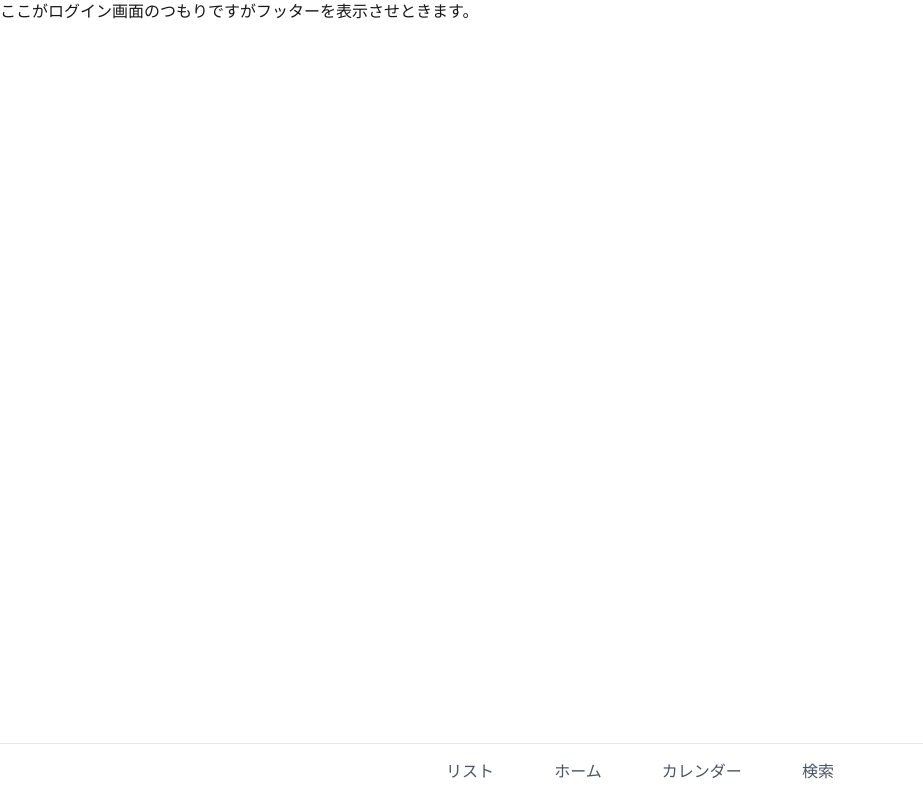
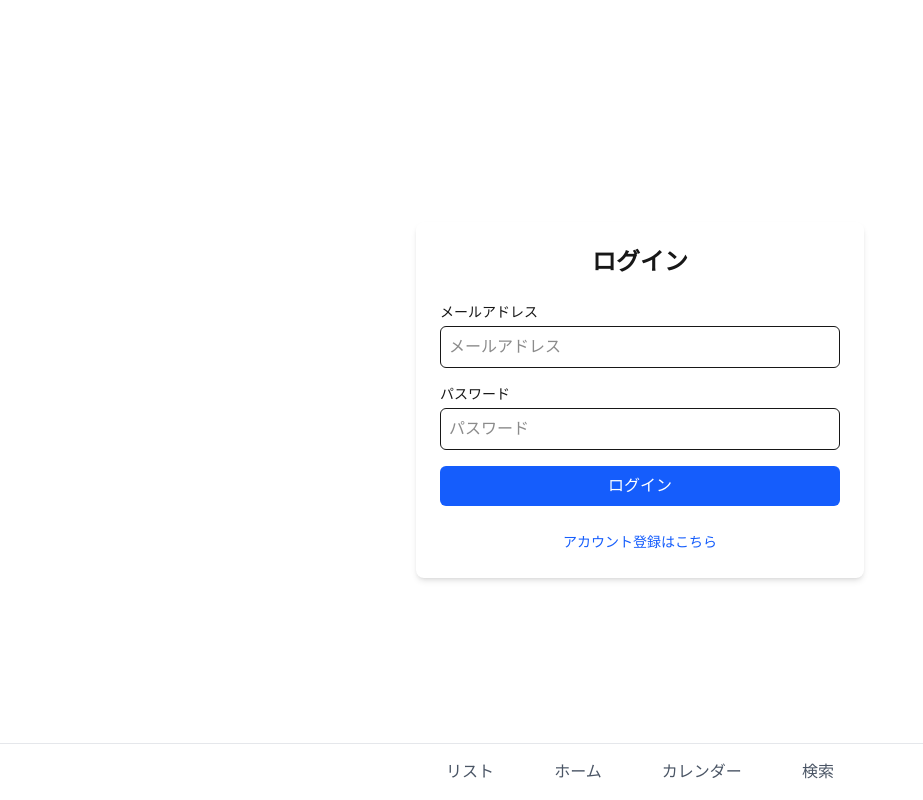
Before and after one commit to gutto79/practice_of_information_systems_pr1_group03, a Next.js app: page / in a window 1280 px wide. Shown: the whole page, without its empty margins (0-923 px from the left). Built offline with nearby package versions, Linux system fonts and the light colour scheme; no server answers.

Commit message:
seedとログイン機能実装

```diff
--- /dev/null
+++ b/app/auth/callback/route.ts
@@ -0,0 +1,17 @@
+import { createRouteHandlerClient } from "@supabase/auth-helpers-nextjs";
+import { cookies } from "next/headers";
+import { NextRequest, NextResponse } from "next/server";
+
+export async function GET(request: NextRequest) {
+  const requestUrl = new URL(request.url);
+  const code = requestUrl.searchParams.get("code");
+
+  if (code) {
+    const cookieStore = cookies();
+    const supabase = createRouteHandlerClient({ cookies: () => cookieStore });
+    await supabase.auth.exchangeCodeForSession(code);
+  }
+
+  // Authentication completed, redirect to dashboard
+  return NextResponse.redirect(new URL("/dashboard", request.url));
+}
--- a/app/page.tsx
+++ b/app/page.tsx
@@ -1,4 +1,4 @@
-import LoginContainer from "@/components/display/LoginContainer";
+import LoginContainer from "@/feature/login/display/loginContainer";
 
 export default function Home() {
   return <LoginContainer />;
--- /dev/null
+++ b/components/LogoutButton.tsx
@@ -0,0 +1,26 @@
+"use client";
+
+import { useRouter } from "next/navigation";
+import supabase from "@/lib/supabase";
+
+export default function LogoutButton() {
+  const router = useRouter();
+
+  const handleLogout = async () => {
+    // セッションを破棄
+    await supabase.auth.signOut();
+
+    // ページをリフレッシュしてミドルウェアに再評価させる
+    router.refresh();
+    router.push("/login");
+  };
+
+  return (
+    <button
+      onClick={handleLogout}
+      className="px-4 py-2 text-white bg-red-600 rounded-md hover:bg-red-700"
+    >
+      ログアウト
+    </button>
+  );
+}
--- a/components/display/LoginContainer.tsx
+++ /dev/null
@@ -1,13 +0,0 @@
-import React from "react";
-import Footer from "./Footer";
-
-const LoginContainer: React.FC = () => {
-  return (
-    <div className="min-h-screen flex flex-col">
-      ここがログイン画面のつもりですがフッターを表示させときます。
-      <Footer />
-    </div>
-  );
-};
-
-export default LoginContainer;
--- a/feature/login/display/loginDisplay.tsx
+++ b/feature/login/display/loginDisplay.tsx
@@ -1,7 +1,132 @@
-import React from "react";
+"use client";
+
+import React, { useState } from "react";
+import supabase from "@/lib/supabase";
+import { useRouter } from "next/navigation";
 
 const LoginDisplay: React.FC = () => {
-  return <div>ログイン画面</div>;
+  const [email, setEmail] = useState("");
+  const [password, setPassword] = useState("");
+  const [loading, setLoading] = useState(false);
+  const [error, setError] = useState<string | null>(null);
+  const router = useRouter();
+
+  const handleLogin = async (e: React.FormEvent) => {
+    e.preventDefault();
+    setLoading(true);
+    setError(null);
+
+    try {
+      const { error } = await supabase.auth.signInWithPassword({
+        email,
+        password,
+      });
+
+      if (error) throw error;
+
+      // ログイン成功
+      router.push("/home"); // ログイン後のリダイレクト先
+      router.refresh();
+    } catch (err) {
+      setError(err instanceof Error ? err.message : "ログインに失敗しました");
+    } finally {
+      setLoading(false);
+    }
+  };
+
+  const handleSignUp = async () => {
+    setLoading(true);
+    setError(null);
+
+    try {
+      const { error } = await supabase.auth.signUp({
+        email,
+        password,
+        options: {
+          emailRedirectTo: `${window.location.origin}/auth/callback`,
+        },
+      });
+
+      if (error) throw error;
+
+      // 登録メール送信成功
+      alert("確認メールを送信しました。メールをご確認ください。");
+    } catch (err) {
+      setError(
+        err instanceof Error ? err.message : "サインアップに失敗しました"
+      );
+    } finally {
+      setLoading(false);
+    }
+  };
+
+  return (
+    <div className="flex flex-col items-center justify-center min-h-screen p-4">
+      <div className="w-full max-w-md p-6 bg-white rounded-lg shadow-md">
+        <h1 className="mb-6 text-2xl font-bold text-center">ログイン</h1>
+
+        {error && (
+          <div className="p-3 mb-4 text-sm text-red-700 bg-red-100 rounded-lg">
+            {error}
+          </div>
+        )}
+
+        <form onSubmit={handleLogin} className="space-y-4">
+          <div>
+            <label htmlFor="email" className="block mb-1 text-sm font-medium">
+              メールアドレス
+            </label>
+            <input
+              id="email"
+              type="email"
+              value={email}
+              onChange={(e) => setEmail(e.target.value)}
+              placeholder="メールアドレス"
+              required
+              className="w-full p-2 border rounded-md"
+            />
+          </div>
+
+          <div>
+            <label
+              htmlFor="password"
+              className="block mb-1 text-sm font-medium"
+            >
+              パスワード
+            </label>
+            <input
+              id="password"
+              type="password"
+              value={password}
+              onChange={(e) => setPassword(e.target.value)}
+              placeholder="パスワード"
+              required
+              className="w-full p-2 border rounded-md"
+            />
+          </div>
+
+          <button
+            type="submit"
+            disabled={loading}
+            className="w-full p-2 text-white bg-blue-600 rounded-md hover:bg-blue-700 disabled:bg-blue-300"
+          >
+            {loading ? "処理中..." : "ログイン"}
+          </button>
+
+          <div className="mt-2 text-center">
+            <button
+              type="button"
+              onClick={handleSignUp}
+              disabled={loading}
+              className="text-sm text-blue-600 hover:underline"
+            >
+              アカウント登録はこちら
+            </button>
+          </div>
+        </form>
+      </div>
+    </div>
+  );
 };
 
 export default LoginDisplay;
--- a/package.json
+++ b/package.json
@@ -9,7 +9,9 @@
     "lint": "next lint"
   },
   "dependencies": {
+    "@supabase/auth-helpers-nextjs": "^0.10.0",
     "@supabase/supabase-js": "^2.49.4",
+    "dotenv": "^16.5.0",
     "next": "15.3.0",
     "react": "^19.0.0",
     "react-dom": "^19.0.0"
```
Also changed, not shown: 2 other files (tests, documents, lock files or other folders).
